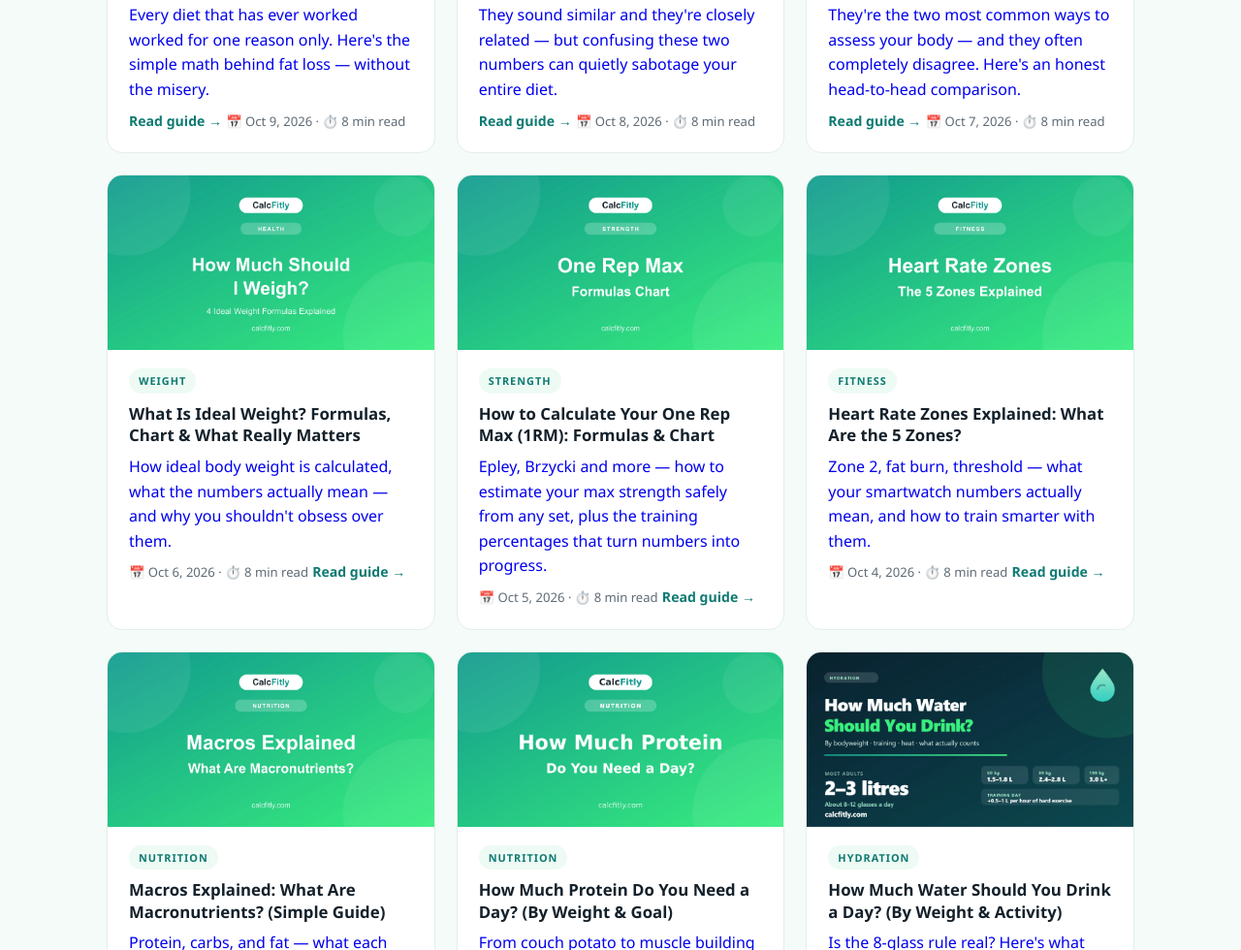
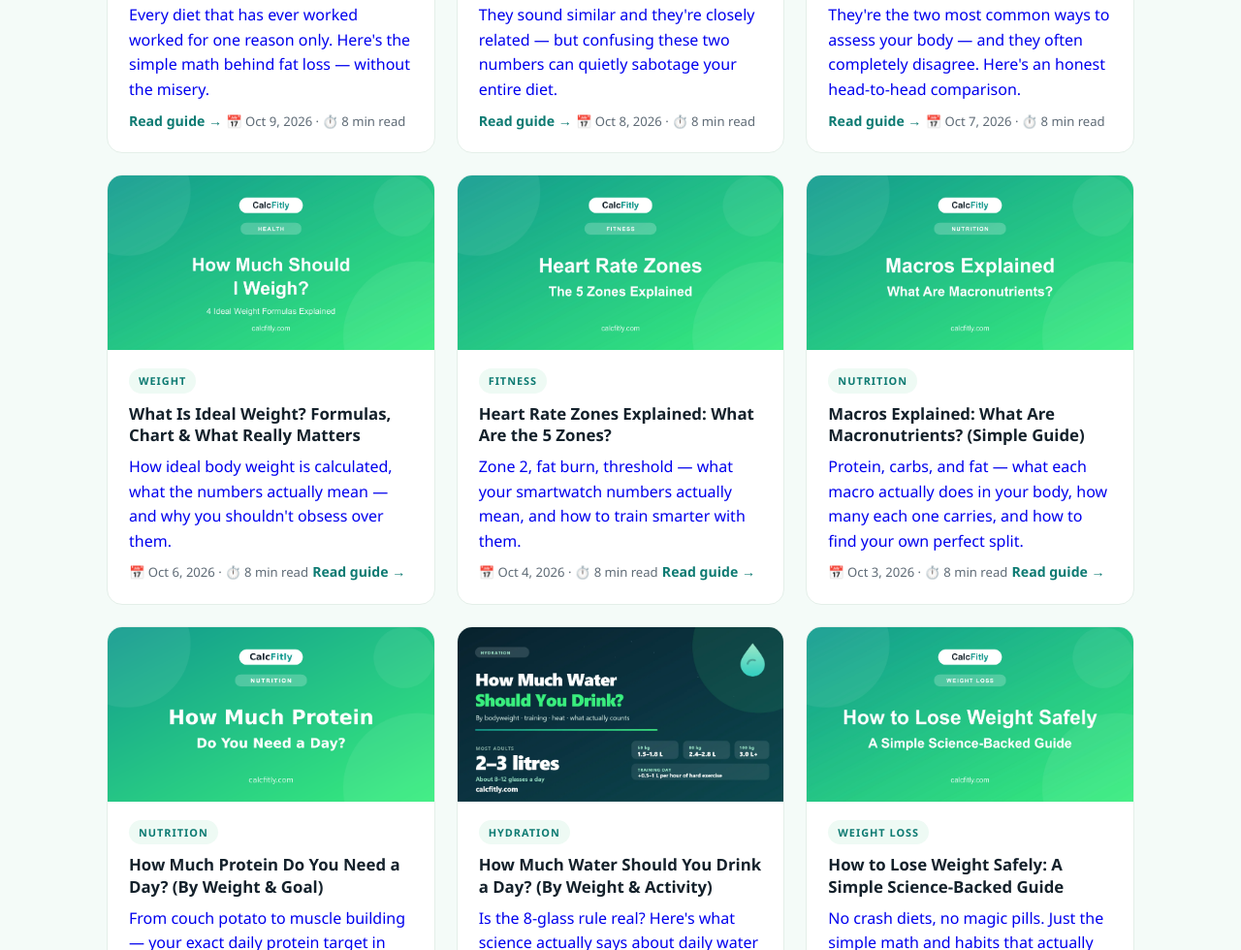
Before and after one commit to zainview/calcfitly, a plain HTML site: page blog/index.html in a window 1280 px wide. Shown: the part 5799-6779 px from the top of the page at 97% size. Drawn offline with Linux system fonts and the light colour scheme.

Commit message:
Update index.html

```diff
--- a/blog/index.html
+++ b/blog/index.html
@@ -74,7 +74,6 @@
        { "@type": "BlogPosting", "headline": "BMR vs TDEE: What's the Difference? (Simple Guide)", "url": "https://calcfitly.com/blog/bmr-vs-tdee/", "datePublished": "2026-10-08" },
     { "@type": "BlogPosting", "headline": "BMI vs Body Fat: Which Number Actually Matters?", "url": "https://calcfitly.com/blog/bmi-vs-body-fat/", "datePublished": "2026-10-07" },
     { "@type": "BlogPosting", "headline": "How Much Should I Weigh? 4 Ideal Weight Formulas Explained", "url": "https://calcfitly.com/blog/ideal-weight-guide/", "datePublished": "2026-10-06" },
-    { "@type": "BlogPosting", "headline": "How to Calculate Your One Rep Max (1RM): Formulas & Chart", "url": "https://calcfitly.com/blog/one-rep-max-guide/", "datePublished": "2026-10-05" },
     { "@type": "BlogPosting", "headline": "Heart Rate Zones Explained: What Are the 5 Zones?", "url": "https://calcfitly.com/blog/heart-rate-zones-explained/", "datePublished": "2026-10-04" },
     { "@type": "BlogPosting", "headline": "Macros Explained: What Are Macronutrients? (Simple Guide)", "url": "https://calcfitly.com/blog/macros-explained/", "datePublished": "2026-10-03" },
     { "@type": "BlogPosting", "headline": "How Much Protein Do You Need a Day? (By Weight & Goal)", "url": "https://calcfitly.com/blog/how-much-protein-do-you-need/", "datePublished": "2026-10-02" },
@@ -631,18 +630,6 @@
       <span class="read-more">Read guide →</span>
   </div>
 </a>
-            <a href="/blog/one-rep-max-guide/" class="blog-card">
-  <img src="/images/one-rep-max-guide-og.webp"
-       alt="How to calculate your one rep max - formulas, rep-max chart, and training percentages"
-       width="1200" height="630" loading="lazy">
-  <div class="img-card-body">
-    <span class="img-card-tag">Strength</span>
-    <span class="img-card-title">How to Calculate Your One Rep Max (1RM): Formulas & Chart</span>
-      <p>Epley, Brzycki and more — how to estimate your max strength safely from any set, plus the training percentages that turn numbers into progress.</p>
-    <span class="img-card-meta">📅 Oct 5, 2026 · ⏱️ 8 min read</span>
-         <span class="read-more">Read guide →</span>
-  </div>
-</a>
         <a href="/blog/heart-rate-zones-explained/" class="blog-card">
   <img src="/images/heart-rate-zones-explained-og.webp"
        alt="Heart rate zones explained - the 5 training zones from recovery to maximum effort"
```
